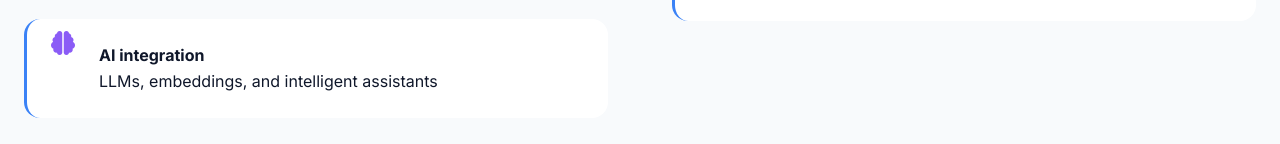
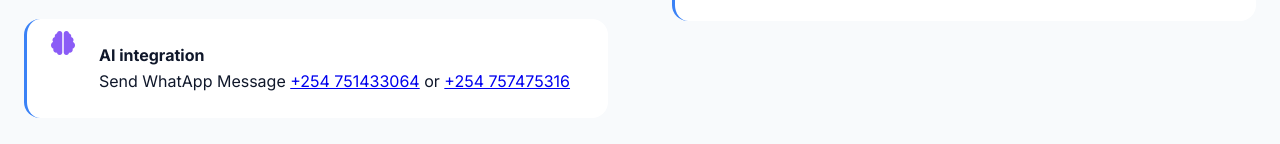
Before and after one commit to softwarewebdevelopers1-byte/MyPortifolio, a plain HTML site: page index.html in a window 1280 px wide. Shown: the part 2214-2358 px from the top of the page. Drawn offline with nearby package versions, Linux system fonts and the light colour scheme; no server answers.

Commit message:
Added whatsapp messaging links

```diff
--- a/index.html
+++ b/index.html
@@ -961,8 +961,7 @@
             <div class="focus-item">
               <i class="fa-solid fa-brain fa-xl" style="color: #8b5cf6"></i>
               <div>
-                <strong>AI integration</strong><br />LLMs, embeddings, and
-                intelligent assistants
+                <strong>AI integration</strong><br />Send WhatApp Message <a href="https://wa.me/254751433064">+254 751433064</a> or <a href="https://wa.me/254757475316">+254 757475316</a>
               </div>
             </div>
           </div>
```
